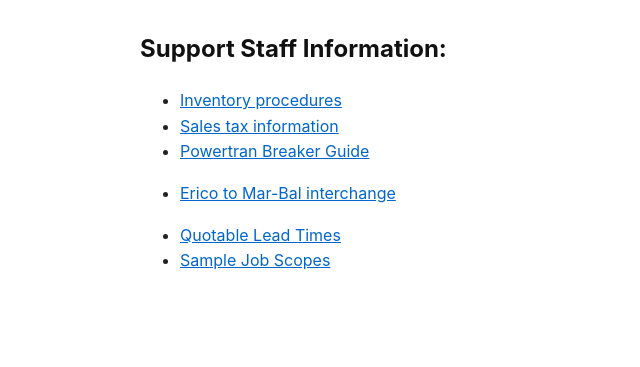
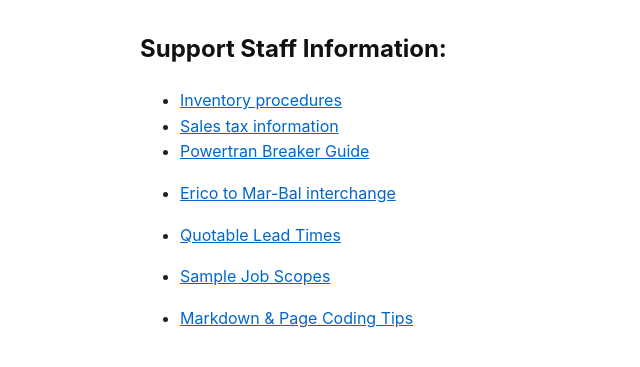
Before and after one commit to epecsupport/Service, a Jekyll site: the page built from support.md, in a window 1280 px wide. Shown: the top 367 px of the page, without its empty margins (0-640 px from the left). Built offline with Jekyll 4.4.1, drawn with Linux system fonts in a browser that asks for light colours.

Commit message:
Update support.md

```diff
--- a/support.md
+++ b/support.md
@@ -12,4 +12,6 @@ autolink: true
 
 - [Quotable Lead Times](support/leadtimes.html)
 - [Sample Job Scopes](support/jobscopes.html)
+
+- [Markdown & Page Coding Tips](support/markdown.md)
 <!-- https://raw.githubusercontent.com/epecsupport/Service/main/library/MPC-Breaker-Job-Aid.pdf -->
```
